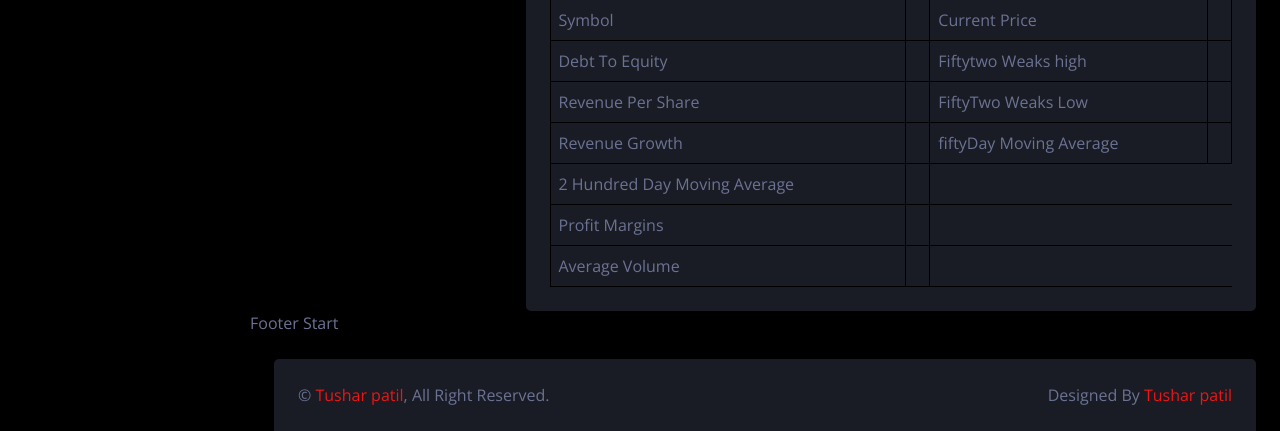
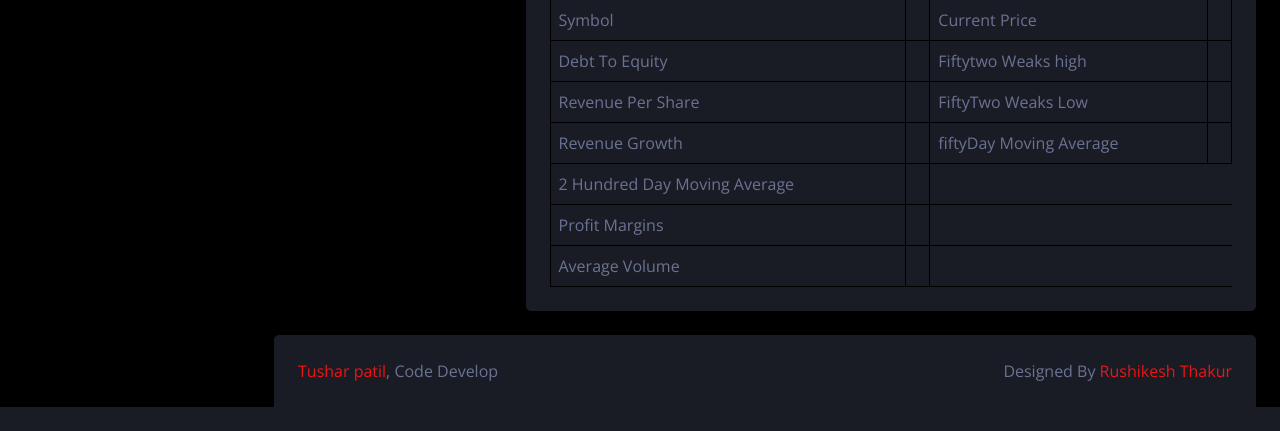
Before and after one commit to tusharpatil1907/Finaci-ai, a Django app: template app/templates/result.html in a window 1280 px wide. Shown: the part 889-1320 px from the top of the page. After the commit the page ends 1296 px from the top, so only its background shows below. Run offline with Django 4.2, Linux system fonts and the light colour scheme; the template is opened without the code that fills it, so the values that code supplies are empty; some libraries are stand-ins or nearby versions.

Commit message:
Update result.html
rushikesh result file edit footer tab

```diff
--- a/app/templates/result.html
+++ b/app/templates/result.html
@@ -5,7 +5,7 @@
 
 <head>
     <meta charset="utf-8">
-    <title>Stock Market Prediction</title>
+   <title>Stock Market Prediction</title>
     <meta content="width=device-width, initial-scale=1.0" name="viewport">
     <meta content="" name="keywords">
     <meta content="" name="description">
@@ -307,15 +307,15 @@
             <!-- End of Main Content -->
 
 
-            Footer Start
+           <!-- Footer Start -->
             <div class="container-fluid pt-4 px-4">
                 <div class="bg-secondary rounded-top p-4">
                     <div class="row">
                         <div class="col-12 col-sm-6 text-center text-sm-start">
-                            &copy; <a href="#">Tushar patil</a>, All Right Reserved.
+                            <a href="https://github.com/tusharpatil1907/">Tushar patil</a>, Code Develop
                         </div>
                         <div class="col-12 col-sm-6 text-center text-sm-end">
-                            Designed By <a href="">Tushar patil</a>
+                            Designed By <a href="https://rushikeshthakur.netlify.app">Rushikesh Thakur</a>
                         </div>
                     </div>
                 </div>
```
